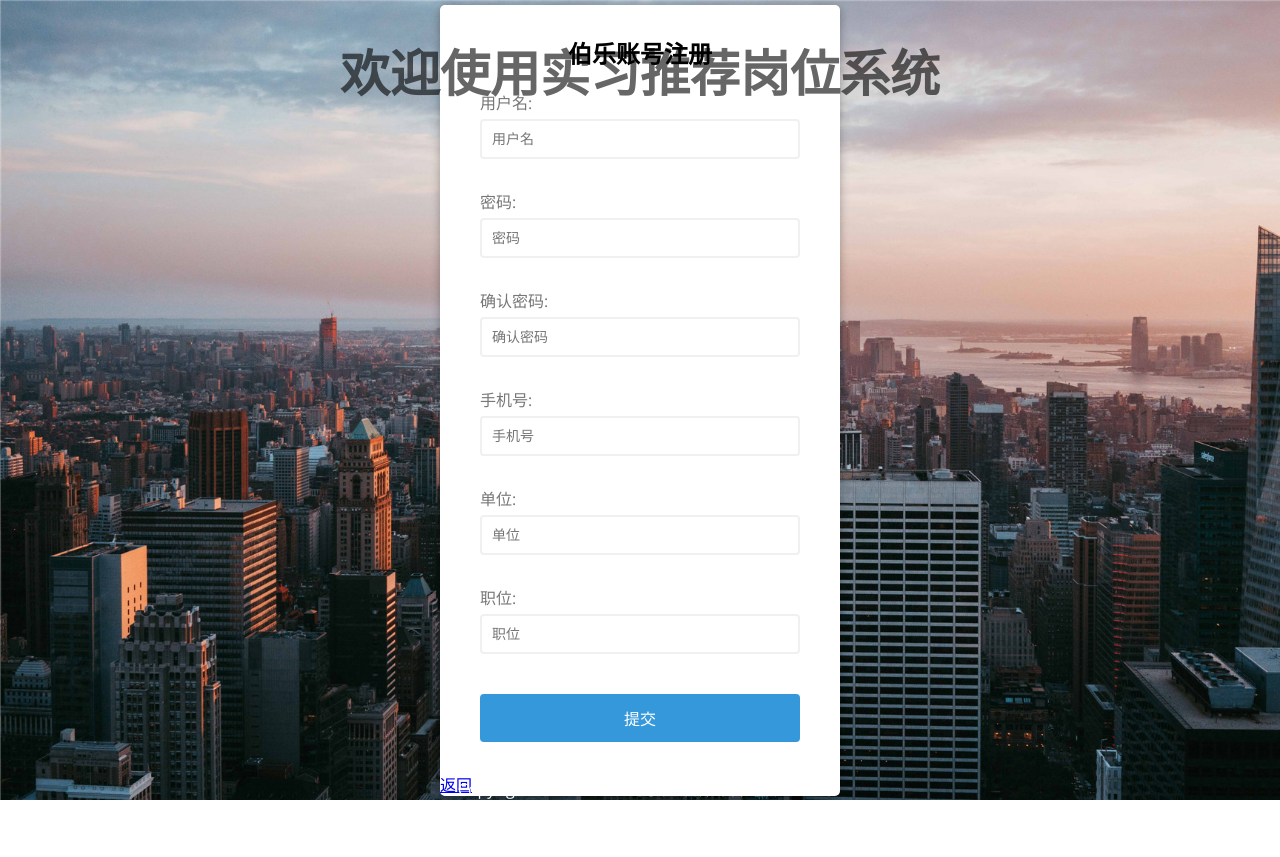
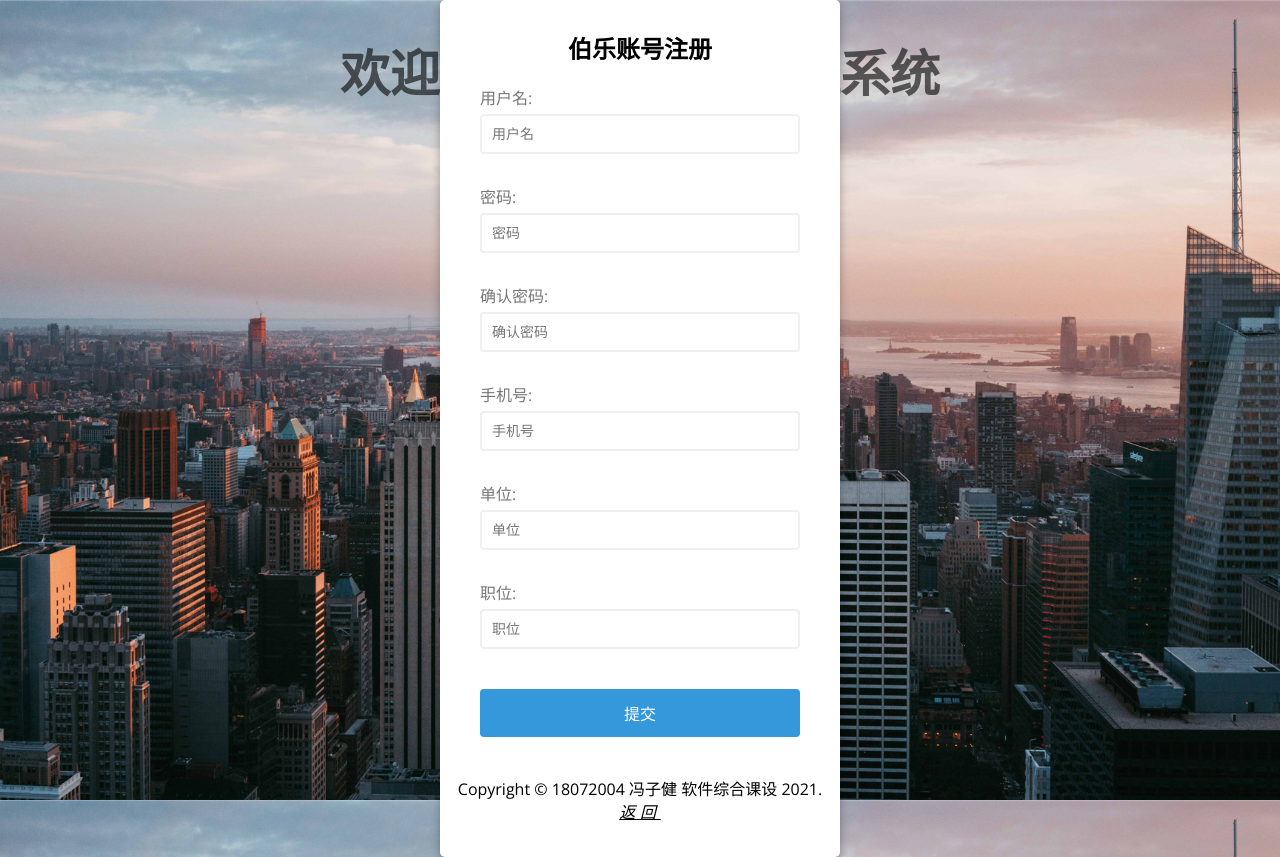
Before and after one commit to Fxhj0501/Internship-recommendation-system, a Django app: template templates/bolelogin.html in a window 1280 px wide. Before the commit the page ends 800 px from the top, so only its background shows below. Run offline with Django 3.2, Linux system fonts and the light colour scheme; the template is opened without the code that fills it, so the values that code supplies are empty.

Commit message:
新的css

```diff
--- a/static/forLogin.css
+++ b/static/forLogin.css
@@ -24,6 +24,7 @@
 }
 
 .container {
+    position: sticky;
     background-color: #fff;
     border-radius: 5px;
     box-shadow: 0 2px 10px rgba(0, 0, 0, 0.3);
@@ -149,10 +150,10 @@
 
 .copyright
 {
-    position:absolute;
+    position:fixed;
     right:0px;
     bottom:0px;
-    color:#fff;
+    color:#000;
     display:block;
     width:100%;
     text-align:center;
@@ -165,3 +166,46 @@
     left:0;
 
 }
+
+#submit_button {
+    margin-bottom: 10px;
+    padding-bottom: 20px;
+    position: relative;
+    background-color: #3498db;
+    border: 2px solid #3498db;
+    color: #fff;
+
+}
+
+#back{
+
+    text-decoration: underline;
+    width:300px;
+    height:50px;
+    line-height: 50px;
+    text-align: center;
+    letter-spacing: .3rem;
+    font-size: 16px;
+    font-style: italic;
+    display: block;
+    margin:20px auto;
+    border:none;
+    color:black;
+    -webkit-border-radius: 20px;
+    -moz-border-radius: 20px;
+    -o-border-radius: 20px;
+    border-radius: 20px;
+    -webkit-transition:background .8s;
+    -moz-transition:background .8s;
+    -o-transition:background .8s;
+    transition:background .8s;
+}
+
+#back_button {
+    margin-bottom: 10px;
+    padding-bottom: 20px;
+    position: relative;
+    background-color: #bcc9d2;
+    border: 2px solid #bcc9d2;
+    color: #685e5e;
+}
```
